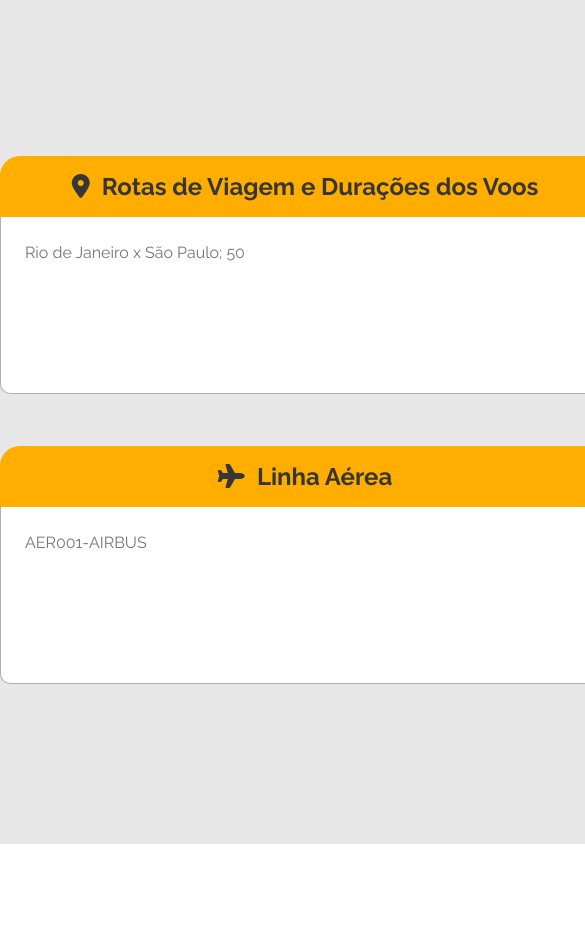
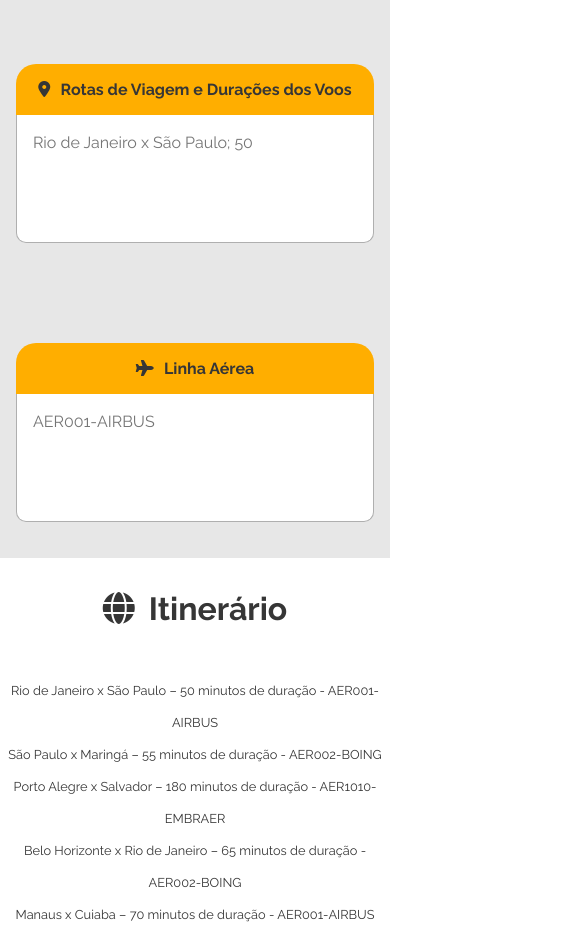
Before and after one commit to MarcosWolf/CompanhiaAerea, a plain HTML site: page index.html in a window 390 px wide. Shown: the top 934 px of the page, 585 px wide, since content can reach past the window. Before the commit the page ends 844 px from the top, so only its background shows below. Drawn offline with Linux system fonts and the light colour scheme.

Commit message:
(Feat) Adicionado responsividade para mobile

```diff
--- a/css/style.css
+++ b/css/style.css
@@ -134,3 +134,92 @@ textarea:focus {
     background-color: var(--hr-color);
     margin: 1rem 0;
 }
+
+/* Mobile */
+@media (max-width: 480px)
+{
+    .container {
+        display: flex;
+        flex-direction: column;
+    }
+
+    .left-content {
+        justify-content: start;
+        align-items: center;
+        height: auto;
+        gap: 0;
+    }
+
+    .left-content h2 {
+        font-size: 1rem;
+    }
+
+    .wrapper {
+        margin-top: 4rem;
+        width: 100%;
+        box-sizing: border-box;
+        padding: 0rem 1rem 2rem 1rem;
+    }
+
+    .textarea-label {
+        padding: 1rem;
+    }
+
+    textarea {
+        width: 100%;
+        height: 8rem;
+        box-sizing: border-box;
+        padding: 1rem;
+    }
+
+    .right-content {
+        display: flex;
+        flex-direction: column;
+        justify-content: start;
+        align-items: center;
+        height: auto;
+        gap: 0;
+    }
+
+    .right-content h1 {
+        margin-top: 2rem;
+        text-align: center;
+    }
+
+    .right-content p {
+        text-align: center;
+        font-size: .8rem;
+        line-height: 2rem;
+    }
+
+    .footer hr {
+        width: 100%;
+    }
+}
+
+@media (min-width: 481px) and (max-width: 767px)
+{
+
+}
+
+@media (min-width: 768px) and (max-width: 991px)
+{
+
+}
+
+@media (min-width: 992px) and (max-width: 1199px)
+{
+
+}
+
+@media (min-width: 1200px) and (max-width: 1919px)
+{
+
+}
+
+@media (min-width: 1920px)
+{
+    .container {
+        grid-template-columns: 0.7fr 1fr;
+    }
+}
```
